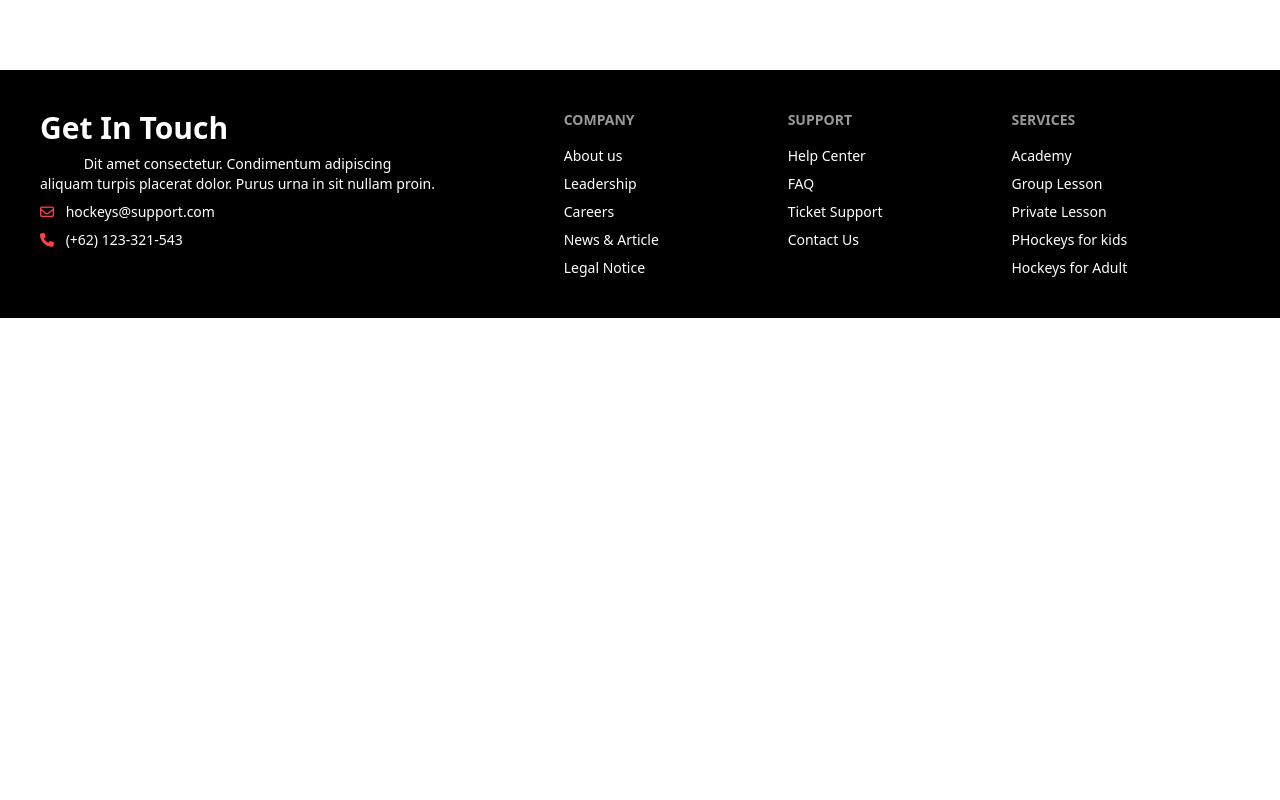
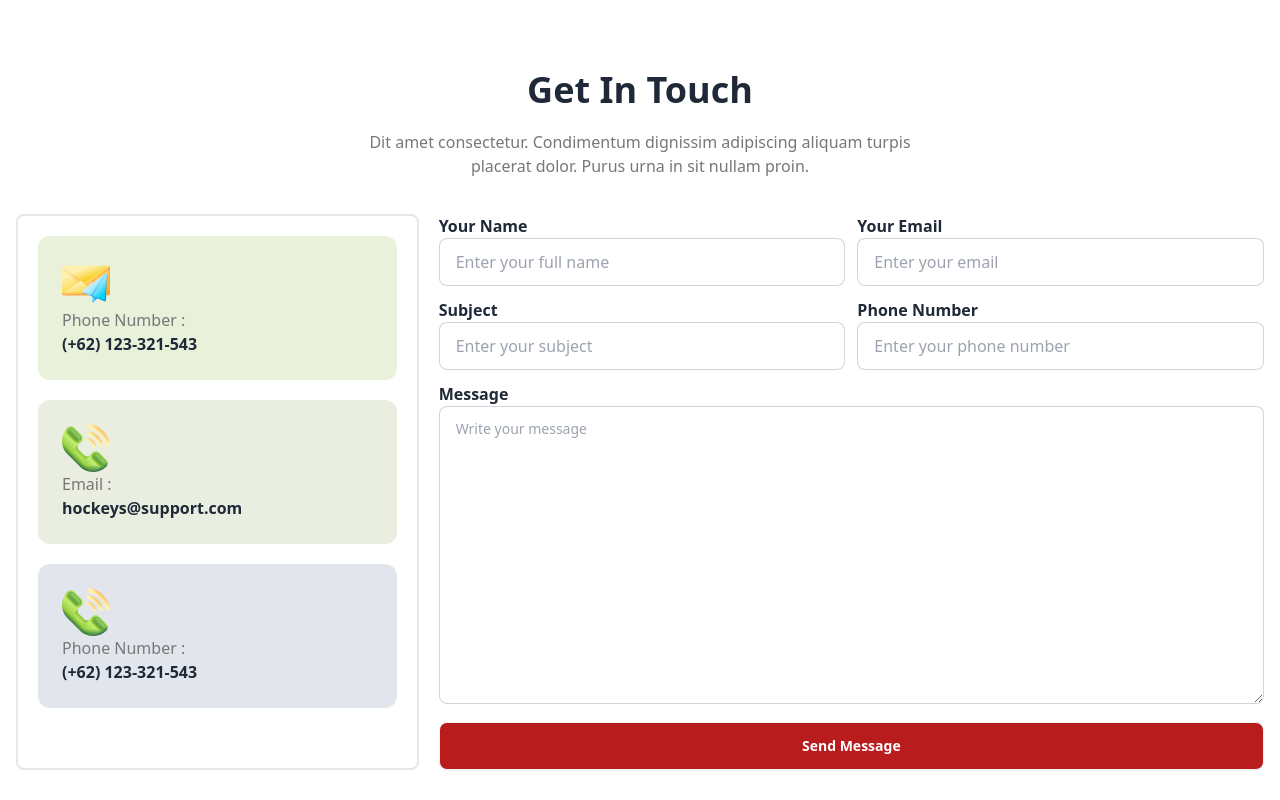
Before and after one commit to shahadat500441/hockeys-tailwiend-project, a plain HTML site: page index.html in a window 1280 px wide. Shown: the part 4260-5060 px from the top of the page. Before the commit the page ends 4578 px from the top, so only its background shows below. Drawn offline with nearby package versions, Linux system fonts and the light colour scheme.

Commit message:
added get in tuch section

```diff
--- a/index.html
+++ b/index.html
@@ -436,12 +436,12 @@
         <section class="my-24">
             <h2 class="text-4xl font-bold text-center mb-5">Clients Question</h2>
             <p class="text-[#777] text-center mb-16">Dit amet consectetur. Condimentum dignissim adipiscing aliquam <br> turpis placerat dolor. Purus urna in sit nullam proin. </p>
-            <div class="flex flex-col lg:flex-row gap-10 border-2 border-gray-400 rounded-xl p-8">
-                <div>
+            <div class="flex flex-col lg:flex-row gap-3 border-2 border-gray-400 rounded-xl p-8">
+                <div class="flex-1">
                     <img src="Images/11.png" alt="">
                 </div>
 
-                <div>
+                <div class="flex-1">
                     <div class="collapse collapse-plus mb-4">
                         <input type="radio" name="my-accordion-3" checked="checked" />
                         <div class="collapse-title text-xl font-bold">
@@ -501,10 +501,66 @@
                 </div>
             </div>
         </section>
+
+        <!-- get in tuch section -->
+        <section class="my-16">
+            <h2 class="text-4xl font-bold text-center mb-5">Get In Touch</h2>
+            <p class="text-[#777] text-center mb-9">Dit amet consectetur. Condimentum dignissim adipiscing aliquam turpis <br> placerat dolor. Purus urna in sit nullam proin. </p>
+
+            <div class="grid grid-cols-1 lg:grid-cols-3 gap-5 ">
+                <div class=" flex flex-col gap-5 border-2 border-gray-200 p-5 rounded-lg">
+                    <div class="bg-[#e9f1db] p-6 rounded-xl">
+                        <img src="Images/message.png" alt="">
+                        <h2 class="text-[#777]">Phone Number : </h2>
+                        <h2 class="font-extrabold">(+62) 123-321-543</h2>
+                    </div>
+                    <div class="bg-[#e9eee1] p-6 rounded-xl">
+                        <img src="Images/call.png" alt="">
+                        <h2 class="text-[#777]">Email :  </h2>
+                        <h2 class="font-extrabold">hockeys@support.com</h2>
+                    </div>
+                    <div class="bg-[#e2e6ec] p-6 rounded-xl">
+                        <img src="Images/call.png" alt="">
+                        <h2 class="text-[#777]">Phone Number : </h2>
+                        <h2 class="font-extrabold">(+62) 123-321-543</h2>
+                    </div>
+                </div>
+                <div class="col-span-2">
+                    <div class="grid grid-cols-1 lg:grid-cols-2 gap-3">
+                        <div>
+                            <label for="" class="font-bold">Your Name</label>
+                            <input type="text" placeholder="Enter your full name" class="input input-bordered w-full " />
+                        </div>
+                        <div>
+                            <label for="" class="font-bold">Your Email</label>
+                            <input type="text" placeholder="Enter your email" class="input input-bordered w-full " />
+                        </div>
+                        <div>
+                            <label for="" class="font-bold">Subject</label>
+                            <input type="text" placeholder="Enter your subject" class="input input-bordered w-full " />
+                        </div>
+                        <div>
+                            <label for="" class="font-bold">Phone Number</label>
+                            <input type="text" placeholder="Enter your phone number" class="input input-bordered w-full " />
+                        </div>
+                        <div class="lg:col-span-2">
+                            <label class="mt-4 font-bold" for="">Message</label><br>
+                            <textarea class="textarea textarea-bordered w-full" placeholder="Write your message" rows="10" ></textarea>
+                        </div>
+                        <button class="btn bg-red-700 w-full lg:col-span-2 text-white">Send Message</button>
+
+                    </div>
+
+                </div>
+
+            </div>
+
+        </section>
+
     </main>
 
     <!-- footer section -->
-    <footer class="footer p-10 bg-black text-white">
+    <footer class="footer p-10 bg-black text-white mt-15">
 
         <aside class="text-center">
             <h1 class="text-3xl font-extrabold">Get In Touch</h1>
```
